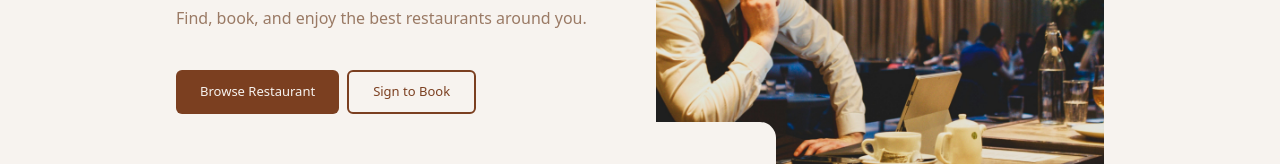
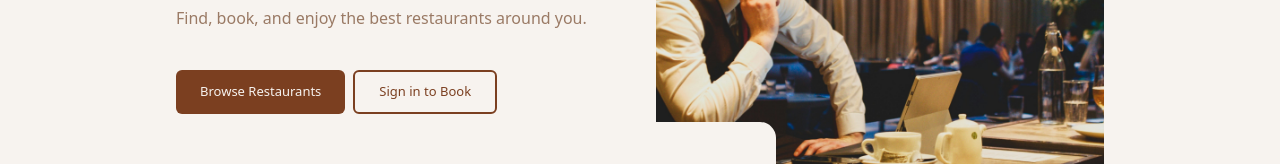
Before and after one commit to ItsLyy/restaurant-booking-next-app, a Next.js app: page / in a window 1280 px wide. Shown: the part 298-462 px from the top of the page. Built offline with nearby package versions, Linux system fonts and the light colour scheme; a web font is replaced by a local one.

Commit message:
Update app/(customer)/_components/sections/hero.tsx
Co-authored-by: coderabbitai[bot] <136622811+coderabbitai[bot]@users.noreply.github.com>

```diff
--- a/app/(customer)/_components/sections/hero.tsx
+++ b/app/(customer)/_components/sections/hero.tsx
@@ -16,10 +16,10 @@ export const HeroSection = () => {
         </span>
         <div className="mt-8 flex gap-2">
           <Button as="link" href="/restaurants">
-            Browse Restaurant
+            Browse Restaurants
           </Button>
           <Button as="link" href="/signin" variant="outline">
-            Sign to Book
+            Sign in to Book
           </Button>
         </div>
       </div>
```
